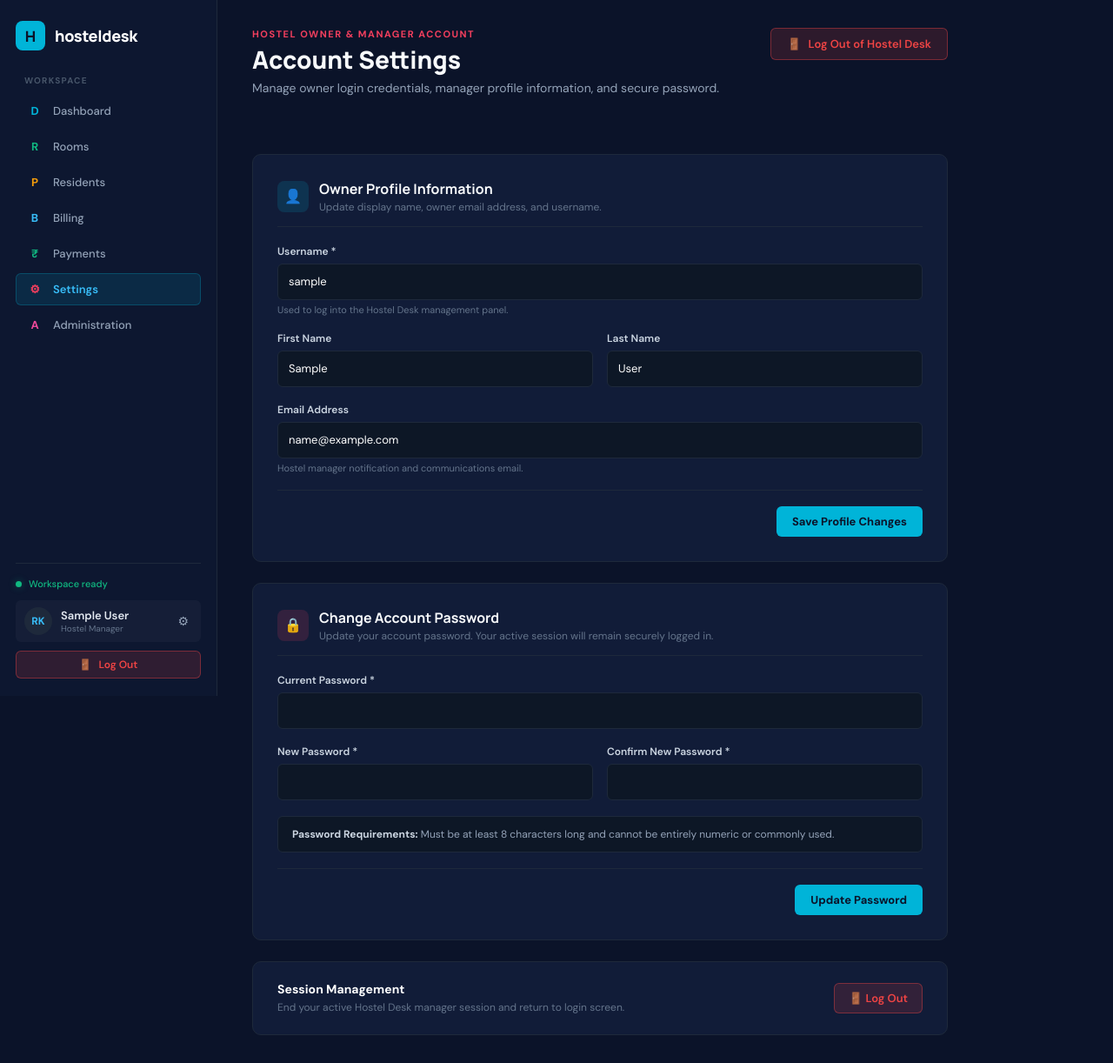
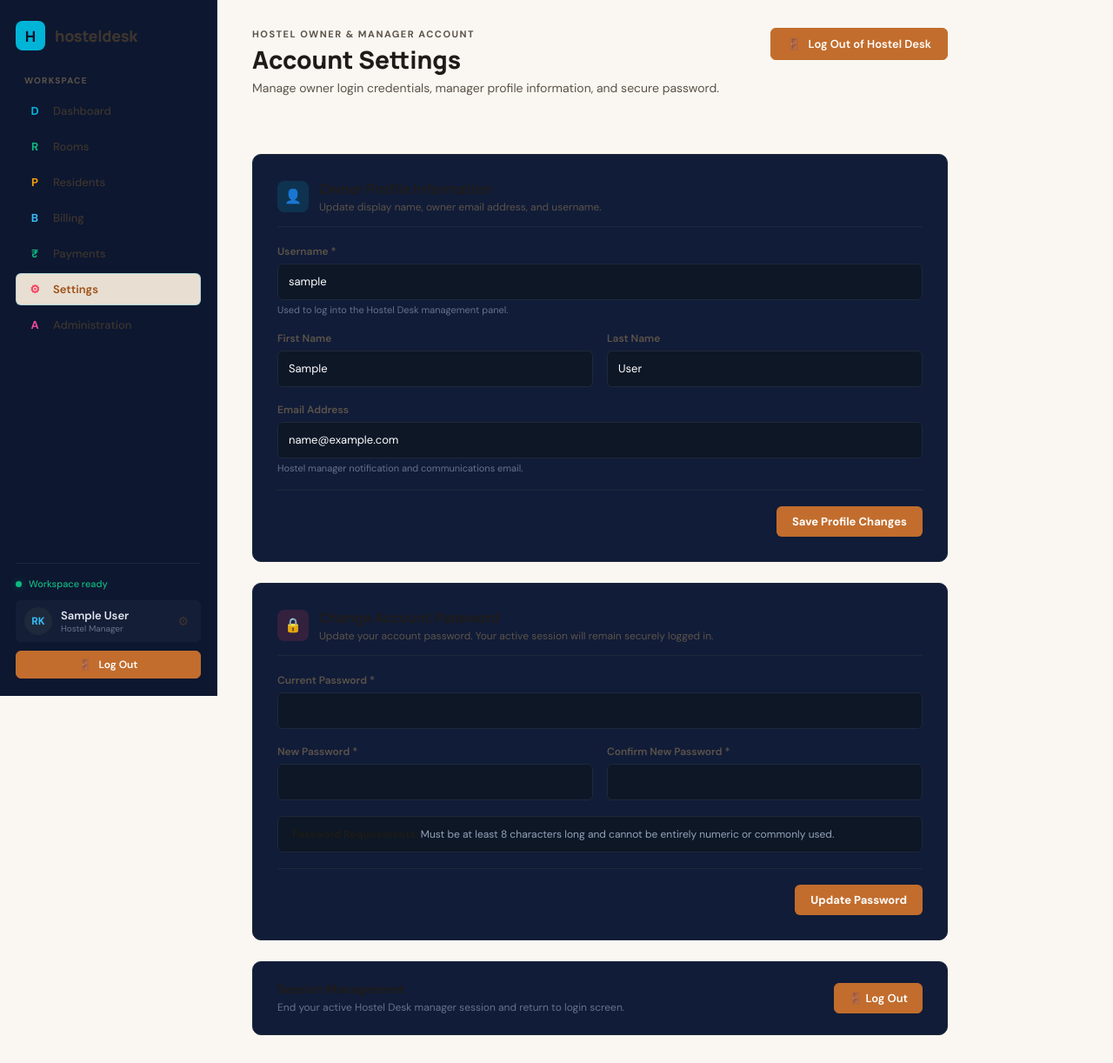
Before and after one commit to shanmukhchitikela/rk-boys-hostel, a Django app: page /settings/ in a window 1280 px wide. Shown: the whole page at 87% size. Run offline with Django 5.2, Linux system fonts and the light colour scheme; the visitor is signed in with stand-in values (Sample User, id 1); parts of the project's set-up code (start-up, migrations or seed data) failed here and were passed over.

Commit message:
Apply warm UI theme and mobile full-width responsive layout

```diff
--- a/static/css/styles.css
+++ b/static/css/styles.css
@@ -399,3 +399,120 @@ textarea.form-control { min-height: 100px; resize: vertical; }
 @media (max-width: 640px) {
     .audit-filter-form label { flex: 1 1 140px; }
 }
+/* === WARM UI THEME & MOBILE RESPONSIVE OVERRIDE === */
+:root {
+    --bg-main: #FAF7F2;
+    --bg-surface: #FFFFFF;
+    --bg-sidebar: #F3EDE4;
+    --bg-muted: #EFE8DD;
+    --text-primary: #1E1B18;
+    --text-secondary: #5C5349;
+    --accent-warm: #C26D2D;
+    --accent-warm-hover: #A8581E;
+    --border-warm: #E4DDD3;
+}
+
+html, body {
+    background-color: #FAF7F2 !important;
+    color: #1E1B18 !important;
+    overflow-x: hidden !important;
+    max-width: 100vw !important;
+}
+
+.app-shell, .layout-wrapper, .page-wrapper, .main-wrapper, main.content-area {
+    background-color: #FAF7F2 !important;
+    color: #1E1B18 !important;
+}
+
+aside, .sidebar, nav.sidebar {
+    background-color: #F3EDE4 !important;
+    color: #1E1B18 !important;
+    border-right: 1px solid #E4DDD3 !important;
+}
+
+aside a, .sidebar a, nav.sidebar a {
+    color: #3D352E !important;
+}
+
+aside a.active, .sidebar a.active, nav.sidebar a.active,
+aside a:hover, .sidebar a:hover {
+    background-color: #E8DFD2 !important;
+    color: #9E4F16 !important;
+}
+
+.card, .stat-card, .panel, .table-card, .metric-card, .box, .section-card {
+    background-color: #FFFFFF !important;
+    color: #1E1B18 !important;
+    border: 1px solid #E4DDD3 !important;
+    box-shadow: 0 2px 10px rgba(45, 34, 22, 0.05) !important;
+}
+
+h1, h2, h3, h4, .card-title, .stat-value, strong, th {
+    color: #1E1B18 !important;
+}
+
+p, td, label, .subtitle, .muted, .text-muted {
+    color: #5C5349 !important;
+}
+
+table, thead, tbody, tr, th, td {
+    background-color: #FFFFFF !important;
+    border-color: #EAE3D9 !important;
+}
+
+thead th {
+    background-color: #F6F1E9 !important;
+}
+
+input, select, textarea {
+    background-color: #FFFFFF !important;
+    color: #1E1B18 !important;
+    border: 1px solid #D8CFC2 !important;
+}
+
+.btn-primary, button[type="submit"] {
+    background-color: #C26D2D !important;
+    border-color: #C26D2D !important;
+    color: #FFFFFF !important;
+}
+
+.btn-primary:hover, button[type="submit"]:hover {
+    background-color: #A8581E !important;
+}
+
+/* Fix mobile white left-gap & horizontal cut-off */
+@media (max-width: 900px) {
+    .main-wrapper, .content-wrapper, .page-content, main.content-area {
+        margin-left: 0 !important;
+        left: 0 !important;
+        width: 100% !important;
+        max-width: 100vw !important;
+        padding: 72px 16px 28px !important;
+        box-sizing: border-box !important;
+    }
+
+    aside, .sidebar, nav.sidebar {
+        position: fixed !important;
+        top: 0 !important;
+        left: 0 !important;
+        height: 100vh !important;
+        z-index: 1050 !important;
+        transform: translateX(-100%) !important;
+        transition: transform 0.25s ease !important;
+    }
+
+    aside.open, .sidebar.open, aside.active, .sidebar.active,
+    body.sidebar-open aside, body.sidebar-open .sidebar {
+        transform: translateX(0) !important;
+    }
+
+    .grid, .stats-grid, .cards-grid, .kpi-grid {
+        grid-template-columns: 1fr !important;
+    }
+
+    table {
+        display: block !important;
+        overflow-x: auto !important;
+        width: 100% !important;
+    }
+}
```
